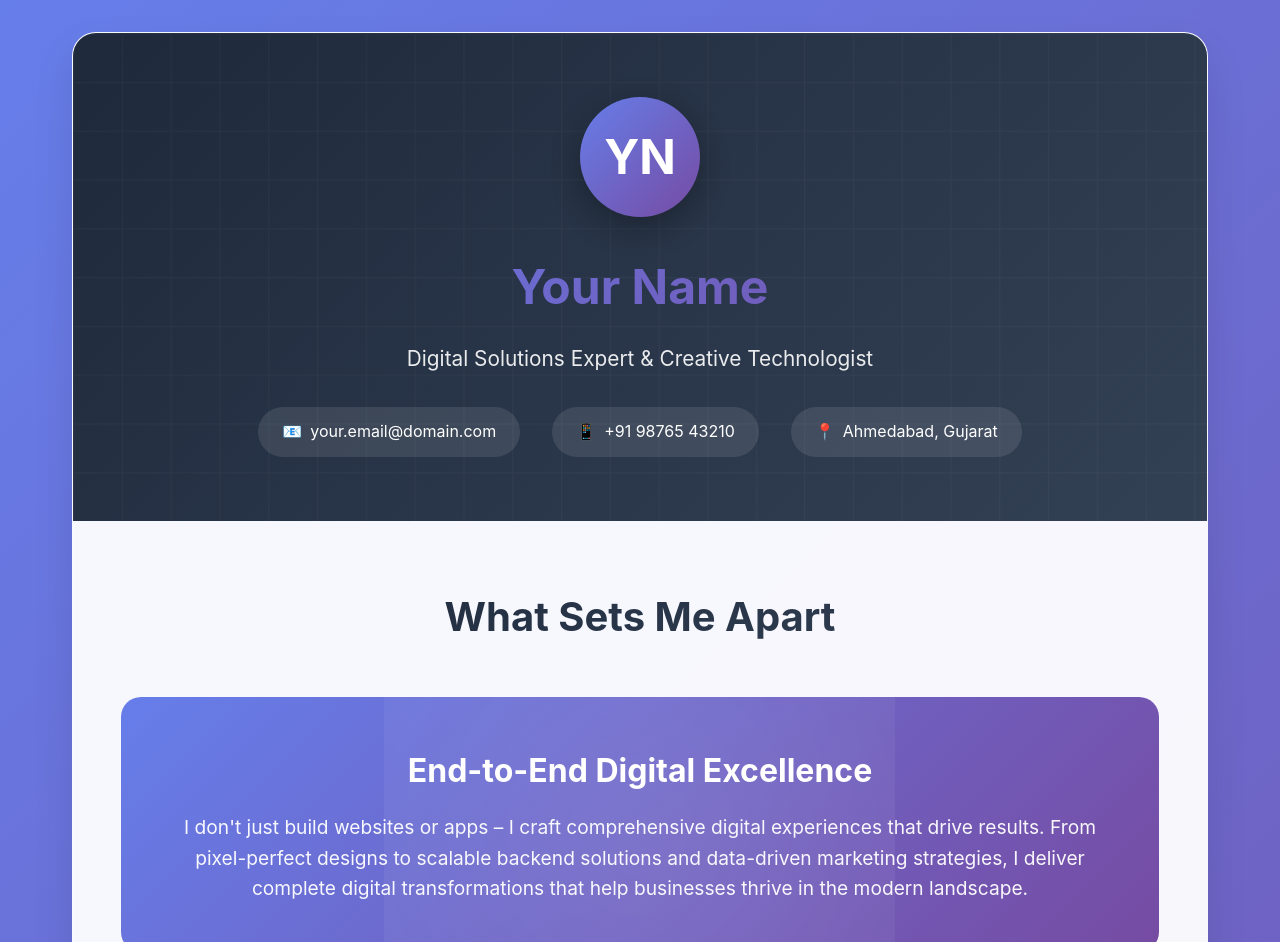
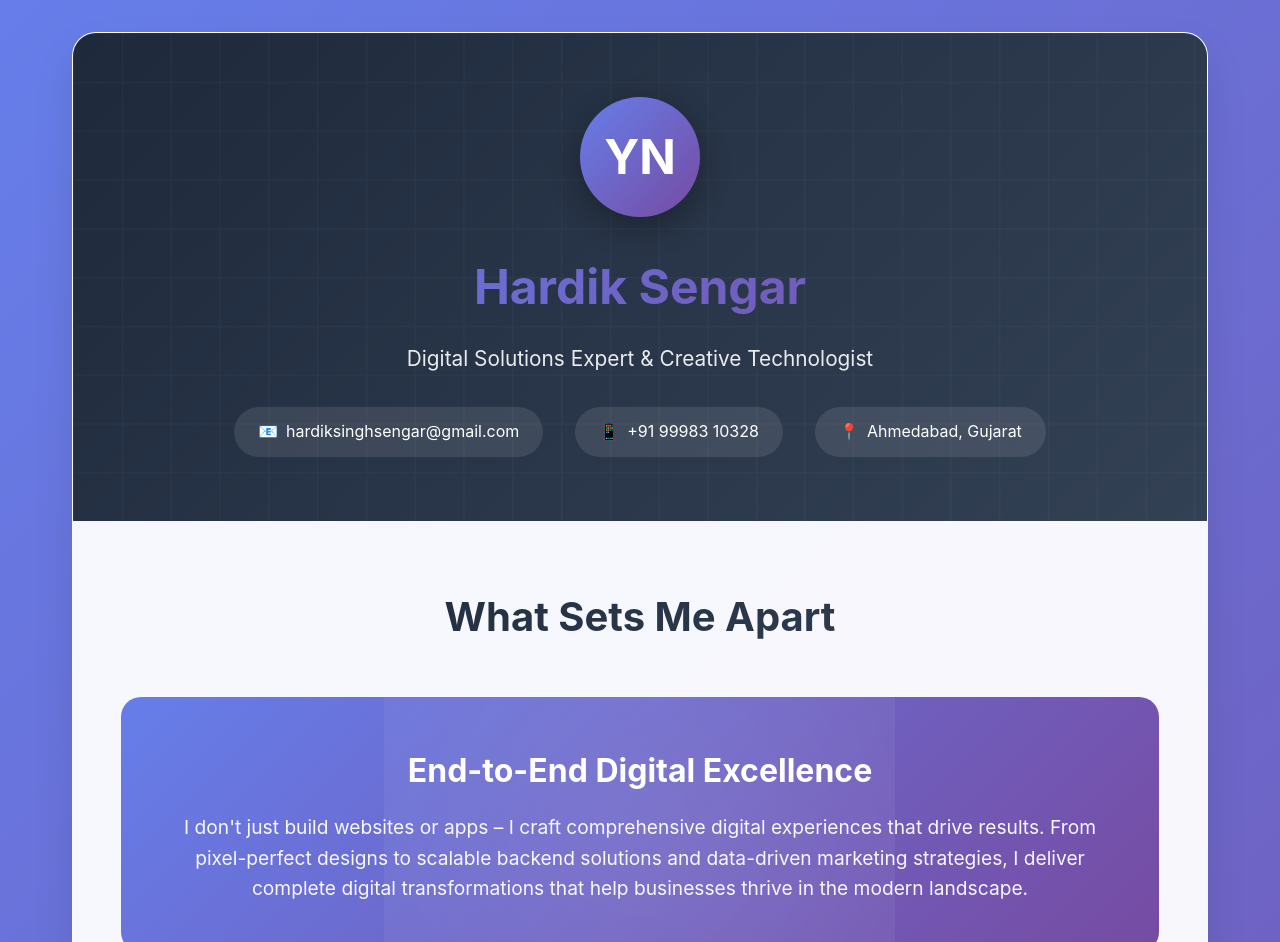
Before and after one commit to hsengar/profile, a plain HTML site: page index.html in a window 1280 px wide. Shown: the top 942 px of the page. Drawn offline with Linux system fonts and the light colour scheme.

Commit message:
Second Commit

```diff
--- a/index.html
+++ b/index.html
@@ -3,7 +3,7 @@
 <head>
     <meta charset="UTF-8">
     <meta name="viewport" content="width=device-width, initial-scale=1.0">
-    <title>Your Name - Digital Solutions Expert</title>
+    <title>Hardik Sengar - Digital Solutions Expert</title>
     <!-- Google reCAPTCHA v2 -->
     <script src="https://www.google.com/recaptcha/api.js" async defer></script>
     <style>
@@ -338,17 +338,17 @@
             <section class="hero">
                 <div class="hero-content">
                     <div class="profile-image">YN</div>
-                    <h1>Your Name</h1>
+                    <h1>Hardik Sengar</h1>
                     <p>Digital Solutions Expert & Creative Technologist</p>
 
                     <div class="contact-info">
                         <div class="contact-item">
                             <span>📧</span>
-                            <span>your.email@domain.com</span>
+                            <span>hardiksinghsengar@gmail.com</span>
                         </div>
                         <div class="contact-item">
                             <span>📱</span>
-                            <span>+91 98765 43210</span>
+                            <span>+91 99983 10328</span>
                         </div>
                         <div class="contact-item">
                             <span>📍</span>
```
